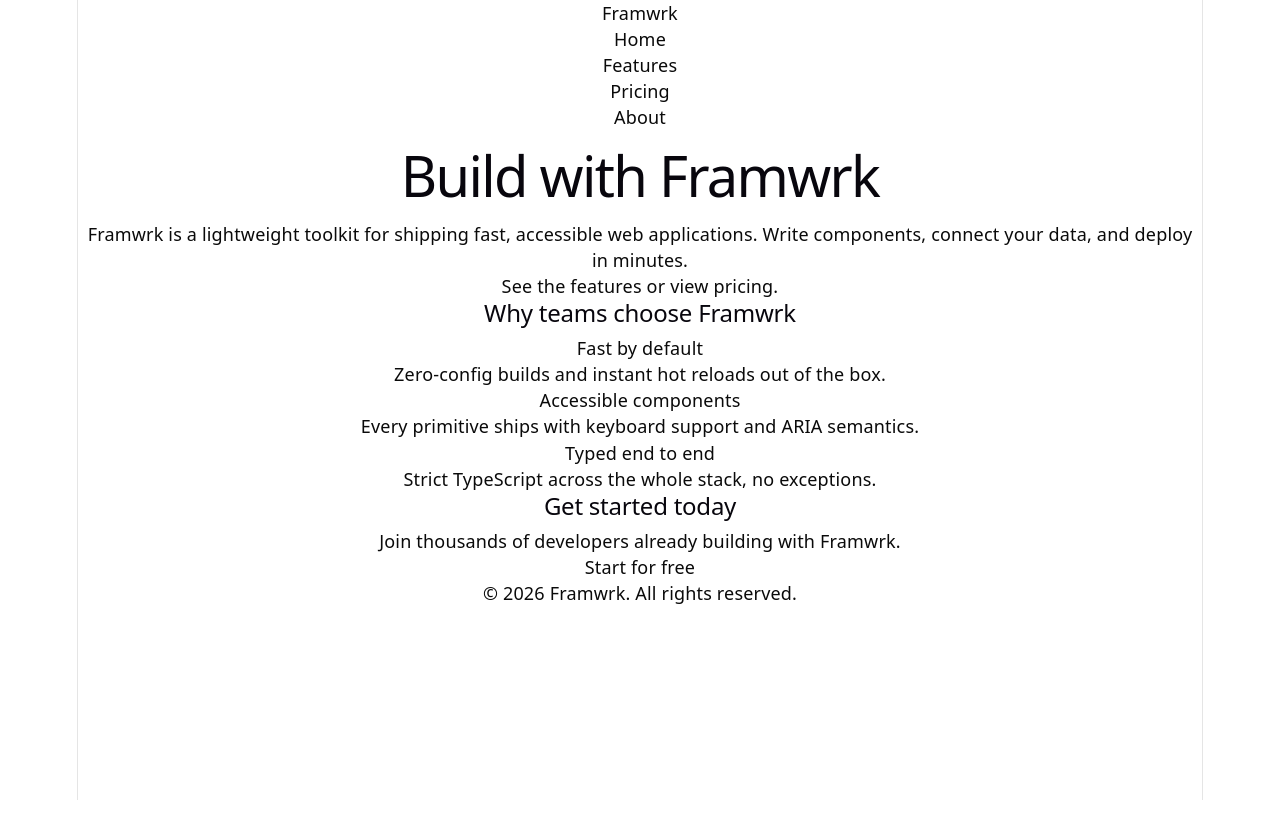
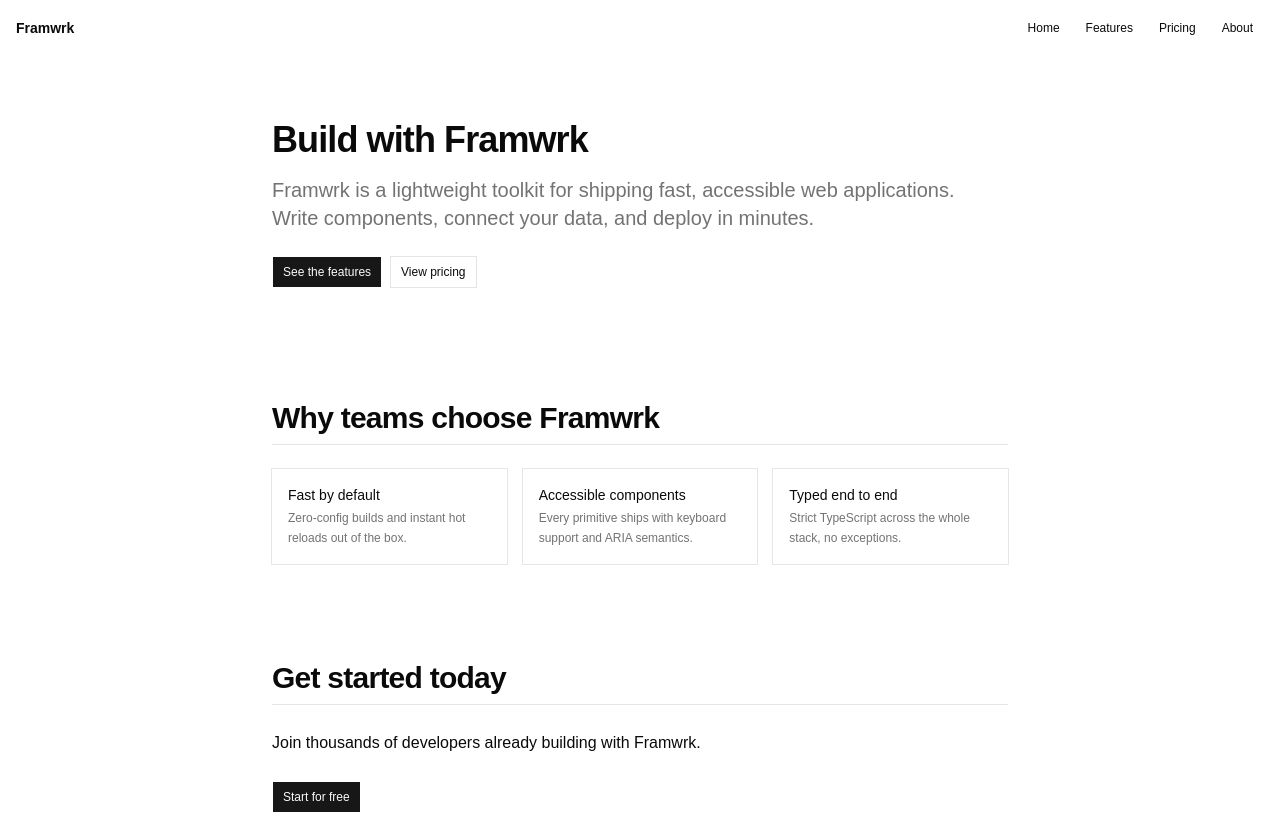
Before and after one commit to framwrk/framwrk.com, a React (Vite) app: page / in a window 1280 px wide. Shown: the top 814 px of the page. Built offline with nearby package versions, Linux system fonts and the light colour scheme.

Commit message:
Compose pages from components with Tailwind layout

```diff
--- a/src/components/Layout.tsx
+++ b/src/components/Layout.tsx
@@ -1,33 +1,14 @@
-import { Link, Outlet } from 'react-router'
+import { SiteFooter, SiteHeader } from "@/components/site"
+import { Outlet } from "react-router"
 
 export default function Layout() {
   return (
-    <>
-      <header>
-        <nav>
-          <Link to="/">Framwrk</Link>
-          <ul>
-            <li>
-              <Link to="/">Home</Link>
-            </li>
-            <li>
-              <Link to="/features">Features</Link>
-            </li>
-            <li>
-              <Link to="/pricing">Pricing</Link>
-            </li>
-            <li>
-              <Link to="/about">About</Link>
-            </li>
-          </ul>
-        </nav>
-      </header>
-      <main>
+    <div className="flex min-h-svh flex-col">
+      <SiteHeader />
+      <main className="flex-1">
         <Outlet />
       </main>
-      <footer>
-        <p>&copy; {new Date().getFullYear()} Framwrk. All rights reserved.</p>
-      </footer>
-    </>
+      <SiteFooter />
+    </div>
   )
 }
--- /dev/null
+++ b/src/components/site/index.ts
@@ -0,0 +1,3 @@
+export { Section } from "./section"
+export { SiteHeader } from "./site-header"
+export { SiteFooter } from "./site-footer"
--- /dev/null
+++ b/src/components/site/section.tsx
@@ -0,0 +1,13 @@
+import { cn } from "cn"
+
+function Section({ className, ...props }: React.ComponentProps<"section">) {
+  return (
+    <section
+      data-slot="section"
+      className={cn("mx-auto w-full max-w-3xl px-4 py-12", className)}
+      {...props}
+    />
+  )
+}
+
+export { Section }
--- /dev/null
+++ b/src/components/site/site-header.tsx
@@ -0,0 +1,37 @@
+import { Button } from "@/components/ui/button"
+import { Link } from "react-router"
+import { cn } from "cn"
+
+const navItems = [
+  { to: "/", label: "Home" },
+  { to: "/features", label: "Features" },
+  { to: "/pricing", label: "Pricing" },
+  { to: "/about", label: "About" },
+]
+
+function SiteHeader({ className, ...props }: React.ComponentProps<"header">) {
+  return (
+    <header
+      data-slot="site-header"
+      className={cn("flex items-center justify-between gap-4 px-4 py-3", className)}
+      {...props}
+    >
+      <Link to="/" className="text-sm font-semibold">
+        Framwrk
+      </Link>
+      <nav aria-label="Main">
+        <ul className="flex items-center gap-1">
+          {navItems.map((item) => (
+            <li key={item.to}>
+              <Button variant="ghost" render={<Link to={item.to} />}>
+                {item.label}
+              </Button>
+            </li>
+          ))}
+        </ul>
+      </nav>
+    </header>
+  )
+}
+
+export { SiteHeader }
--- a/src/index.css
+++ b/src/index.css
@@ -6,35 +6,8 @@
 @custom-variant dark (&:is(.dark *));
 
 :root {
-  --text: #6b6375;
-  --text-h: #08060d;
-  --bg: #fff;
   --border: oklch(0.922 0 0);
-  --code-bg: #f4f3ec;
   --accent: oklch(0.97 0 0);
-  --accent-bg: rgba(170, 59, 255, 0.1);
-  --accent-border: rgba(170, 59, 255, 0.5);
-  --social-bg: rgba(244, 243, 236, 0.5);
-  --shadow:
-    rgba(0, 0, 0, 0.1) 0 10px 15px -3px, rgba(0, 0, 0, 0.05) 0 4px 6px -2px;
-
-  --sans: system-ui, 'Segoe UI', Roboto, sans-serif;
-  --heading: system-ui, 'Segoe UI', Roboto, sans-serif;
-  --mono: ui-monospace, Consolas, monospace;
-
-  font: 18px/145% var(--sans);
-  letter-spacing: 0.18px;
-  color-scheme: light dark;
-  color: var(--text);
-  background: var(--bg);
-  font-synthesis: none;
-  text-rendering: optimizeLegibility;
-  -webkit-font-smoothing: antialiased;
-  -moz-osx-font-smoothing: grayscale;
-
-  @media (max-width: 1024px) {
-    font-size: 16px;
-  }
 
   --background: oklch(1 0 0);
 
@@ -94,87 +67,48 @@
 
   --sidebar-border: oklch(0.922 0 0);
 
-  --sidebar-ring: oklch(0.708 0 0)
+  --sidebar-ring: oklch(0.708 0 0);
 }
 
 @media (prefers-color-scheme: dark) {
   :root {
-    --text: #9ca3af;
-    --text-h: #f3f4f6;
-    --bg: #16171d;
     --border: #2e303a;
-    --code-bg: #1f2028;
     --accent: #c084fc;
-    --accent-bg: rgba(192, 132, 252, 0.15);
-    --accent-border: rgba(192, 132, 252, 0.5);
-    --social-bg: rgba(47, 48, 58, 0.5);
-    --shadow:
-      rgba(0, 0, 0, 0.4) 0 10px 15px -3px, rgba(0, 0, 0, 0.25) 0 4px 6px -2px;
-  }
-
-  #social .button-icon {
-    filter: invert(1) brightness(2);
   }
 }
 
-#root {
-  width: 1126px;
-  max-width: 100%;
-  margin: 0 auto;
-  text-align: center;
-  border-inline: 1px solid var(--border);
-  min-height: 100svh;
-  display: flex;
-  flex-direction: column;
-  box-sizing: border-box;
-}
-
-body {
-  margin: 0;
-}
-
-h1,
-h2 {
-  font-family: var(--heading);
-  font-weight: 500;
-  color: var(--text-h);
-}
-
-h1 {
-  font-size: 56px;
-  letter-spacing: -1.68px;
-  margin: 32px 0;
-  @media (max-width: 1024px) {
-    font-size: 36px;
-    margin: 20px 0;
-  }
-}
-h2 {
-  font-size: 24px;
-  line-height: 118%;
-  letter-spacing: -0.24px;
-  margin: 0 0 8px;
-  @media (max-width: 1024px) {
-    font-size: 20px;
-  }
-}
-p {
-  margin: 0;
-}
-
-code,
-.counter {
-  font-family: var(--mono);
-  display: inline-flex;
-  border-radius: 4px;
-  color: var(--text-h);
-}
-
-code {
-  font-size: 15px;
-  line-height: 135%;
-  padding: 4px 8px;
-  background: var(--code-bg);
+.dark {
+  --background: oklch(0.145 0 0);
+  --foreground: oklch(0.985 0 0);
+  --card: oklch(0.205 0 0);
+  --card-foreground: oklch(0.985 0 0);
+  --popover: oklch(0.205 0 0);
+  --popover-foreground: oklch(0.985 0 0);
+  --primary: oklch(0.922 0 0);
+  --primary-foreground: oklch(0.145 0 0);
+  --secondary: oklch(0.269 0 0);
+  --secondary-foreground: oklch(0.985 0 0);
+  --muted: oklch(0.269 0 0);
+  --muted-foreground: oklch(0.708 0 0);
+  --accent: oklch(0.269 0 0);
+  --accent-foreground: oklch(0.985 0 0);
+  --destructive: oklch(0.704 0.191 22.216);
+  --border: oklch(1 0 0 / 10%);
+  --input: oklch(1 0 0 / 15%);
+  --ring: oklch(0.556 0 0);
+  --chart-1: oklch(0.87 0 0);
+  --chart-2: oklch(0.556 0 0);
+  --chart-3: oklch(0.439 0 0);
+  --chart-4: oklch(0.371 0 0);
+  --chart-5: oklch(0.269 0 0);
+  --sidebar: oklch(0.205 0 0);
+  --sidebar-foreground: oklch(0.985 0 0);
+  --sidebar-primary: oklch(0.488 0.243 264.376);
+  --sidebar-primary-foreground: oklch(0.985 0 0);
+  --sidebar-accent: oklch(0.269 0 0);
+  --sidebar-accent-foreground: oklch(0.985 0 0);
+  --sidebar-border: oklch(1 0 0 / 10%);
+  --sidebar-ring: oklch(0.556 0 0);
 }
 
 @theme inline {
@@ -220,44 +154,14 @@ code {
   --radius-4xl: calc(var(--radius) * 2.6);
 }
 
-.dark {
-  --background: oklch(0.145 0 0);
-  --foreground: oklch(0.985 0 0);
-  --card: oklch(0.205 0 0);
-  --card-foreground: oklch(0.985 0 0);
-  --popover: oklch(0.205 0 0);
-  --popover-foreground: oklch(0.985 0 0);
-  --primary: oklch(0.922 0 0);
-  --primary-foreground: oklch(0.205 0 0);
-  --secondary: oklch(0.269 0 0);
-  --secondary-foreground: oklch(0.985 0 0);
-  --muted: oklch(0.269 0 0);
-  --muted-foreground: oklch(0.708 0 0);
-  --accent: oklch(0.269 0 0);
-  --accent-foreground: oklch(0.985 0 0);
-  --destructive: oklch(0.704 0.191 22.216);
-  --border: oklch(1 0 0 / 10%);
-  --input: oklch(1 0 0 / 15%);
-  --ring: oklch(0.556 0 0);
-  --chart-1: oklch(0.87 0 0);
-  --chart-2: oklch(0.556 0 0);
-  --chart-3: oklch(0.439 0 0);
-  --chart-4: oklch(0.371 0 0);
-  --chart-5: oklch(0.269 0 0);
-  --sidebar: oklch(0.205 0 0);
-  --sidebar-foreground: oklch(0.985 0 0);
-  --sidebar-primary: oklch(0.488 0.243 264.376);
-  --sidebar-primary-foreground: oklch(0.985 0 0);
-  --sidebar-accent: oklch(0.269 0 0);
-  --sidebar-accent-foreground: oklch(0.985 0 0);
-  --sidebar-border: oklch(1 0 0 / 10%);
-  --sidebar-ring: oklch(0.556 0 0);
-}
-
 @layer base {
   * {
-    @apply border-border outline-ring/50;}
+    @apply border-border outline-ring/50;
+  }
   body {
-    @apply bg-background text-foreground;}
+    @apply bg-background text-foreground;
+  }
   html {
-    @apply font-sans;}}
+    @apply font-sans;
+  }
+}
--- a/src/pages/Features.tsx
+++ b/src/pages/Features.tsx
@@ -1,46 +1,57 @@
+import { H1, H2 } from "@/components/typography"
+import { Section } from "@/components/site"
+
+const capabilities = [
+  {
+    term: "Instant builds",
+    description:
+      "Native ESM dev server and production bundles optimized per route.",
+  },
+  {
+    term: "Composable components",
+    description:
+      "Headless primitives you style your way, with no lock-in and no runtime bloat.",
+  },
+  {
+    term: "Data routing",
+    description:
+      "Loaders and actions colocated with routes, with automatic revalidation.",
+  },
+  {
+    term: "First-class TypeScript",
+    description: "Strict types from entry file to edge, generated for every layer.",
+  },
+  {
+    term: "Themeable design tokens",
+    description: "Semantic CSS variables that adapt to light and dark modes automatically.",
+  },
+  {
+    term: "Zero-config deploys",
+    description: "Static output that runs on any host or edge runtime.",
+  },
+]
+
 export default function Features() {
   return (
     <>
-      <section>
-        <h1>Features</h1>
-        <p>Everything you need to build and ship a modern web app.</p>
-      </section>
+      <Section className="py-16">
+        <H1>Features</H1>
+        <p className="mt-4">
+          Everything you need to build and ship a modern web app.
+        </p>
+      </Section>
 
-      <section>
-        <h2>Core capabilities</h2>
-        <dl>
-          <dt>Instant builds</dt>
-          <dd>
-            Native ESM dev server and production bundles optimized per route.
-          </dd>
-
-          <dt>Composable components</dt>
-          <dd>
-            Headless primitives you style your way, with no lock-in and no
-            runtime bloat.
-          </dd>
-
-          <dt>Data routing</dt>
-          <dd>
-            Loaders and actions colocated with routes, with automatic
-            revalidation.
-          </dd>
-
-          <dt>First-class TypeScript</dt>
-          <dd>
-            Strict types from entry file to edge, generated for every layer.
-          </dd>
-
-          <dt>Themeable design tokens</dt>
-          <dd>
-            Semantic CSS variables that adapt to light and dark modes
-            automatically.
-          </dd>
-
-          <dt>Zero-config deploys</dt>
-          <dd>Static output that runs on any host or edge runtime.</dd>
+      <Section>
+        <H2>Core capabilities</H2>
+        <dl className="mt-6 grid gap-x-8 gap-y-6 sm:grid-cols-2">
+          {capabilities.map((capability) => (
+            <div key={capability.term}>
+              <dt className="text-sm font-medium">{capability.term}</dt>
+              <dd className="mt-1 text-sm">{capability.description}</dd>
+            </div>
+          ))}
         </dl>
-      </section>
+      </Section>
     </>
   )
 }
--- a/src/pages/Home.tsx
+++ b/src/pages/Home.tsx
@@ -1,46 +1,65 @@
-import { Link } from 'react-router'
+import { Button } from "@/components/ui/button"
+import { Card, CardDescription, CardHeader, CardTitle } from "@/components/ui/card"
+import { H1, H2, Lead, P } from "@/components/typography"
+import { Link } from "react-router"
+import { Section } from "@/components/site"
+
+const features = [
+  {
+    title: "Fast by default",
+    description: "Zero-config builds and instant hot reloads out of the box.",
+  },
+  {
+    title: "Accessible components",
+    description: "Every primitive ships with keyboard support and ARIA semantics.",
+  },
+  {
+    title: "Typed end to end",
+    description: "Strict TypeScript across the whole stack, no exceptions.",
+  },
+]
 
 export default function Home() {
   return (
     <>
-      <section>
-        <h1>Build with Framwrk</h1>
-        <p>
+      <Section className="py-16">
+        <H1>Build with Framwrk</H1>
+        <Lead className="mt-4 max-w-prose">
           Framwrk is a lightweight toolkit for shipping fast, accessible web
           applications. Write components, connect your data, and deploy in
           minutes.
-        </p>
-        <p>
-          <Link to="/features">See the features</Link> or{' '}
-          <Link to="/pricing">view pricing</Link>.
-        </p>
-      </section>
+        </Lead>
+        <div className="mt-6 flex flex-wrap gap-2">
+          <Button render={<Link to="/features" />}>See the features</Button>
+          <Button variant="outline" render={<Link to="/pricing" />}>
+            View pricing
+          </Button>
+        </div>
+      </Section>
 
-      <section>
-        <h2>Why teams choose Framwrk</h2>
-        <ul>
-          <li>
-            <h3>Fast by default</h3>
-            <p>Zero-config builds and instant hot reloads out of the box.</p>
-          </li>
-          <li>
-            <h3>Accessible components</h3>
-            <p>
-              Every primitive ships with keyboard support and ARIA semantics.
-            </p>
-          </li>
-          <li>
-            <h3>Typed end to end</h3>
-            <p>Strict TypeScript across the whole stack, no exceptions.</p>
-          </li>
-        </ul>
-      </section>
+      <Section>
+        <H2>Why teams choose Framwrk</H2>
+        <div className="mt-6 grid gap-4 sm:grid-cols-3">
+          {features.map((feature) => (
+            <Card key={feature.title}>
+              <CardHeader>
+                <CardTitle>{feature.title}</CardTitle>
+                <CardDescription>{feature.description}</CardDescription>
+              </CardHeader>
+            </Card>
+          ))}
+        </div>
+      </Section>
 
-      <section>
-        <h2>Get started today</h2>
-        <p>Join thousands of developers already building with Framwrk.</p>
-        <Link to="/pricing">Start for free</Link>
-      </section>
+      <Section>
+        <H2>Get started today</H2>
+        <P className="mt-4">
+          Join thousands of developers already building with Framwrk.
+        </P>
+        <Button className="mt-6" render={<Link to="/pricing" />}>
+          Start for free
+        </Button>
+      </Section>
     </>
   )
 }
--- a/src/pages/Pricing.tsx
+++ b/src/pages/Pricing.tsx
@@ -1,54 +1,91 @@
+import { H1, H2 } from "@/components/typography"
+import {
+  Table,
+  TableBody,
+  TableCell,
+  TableHead,
+  TableHeader,
+  TableRow,
+} from "@/components/ui/table"
+import { Section } from "@/components/site"
+
+const plans = [
+  {
+    name: "Hobby",
+    price: "Free",
+    includes: "1 project, community support, public repositories",
+  },
+  {
+    name: "Pro",
+    price: "$20 / month",
+    includes: "Unlimited projects, priority support, analytics",
+  },
+  {
+    name: "Team",
+    price: "$60 / month",
+    includes: "Everything in Pro, shared workspaces, role-based access",
+  },
+]
+
+const faqs = [
+  {
+    question: "Can I switch plans later?",
+    answer:
+      "Yes, upgrade or downgrade at any time and we prorate the difference.",
+  },
+  {
+    question: "Is there a free trial?",
+    answer: "The Hobby plan is free forever, no trial period or card required.",
+  },
+  {
+    question: "Do you offer discounts?",
+    answer: "Students and open-source maintainers get Pro at no cost.",
+  },
+]
+
 export default function Pricing() {
   return (
     <>
-      <section>
-        <h1>Pricing</h1>
-        <p>Simple plans that scale with your project.</p>
-      </section>
+      <Section className="py-16">
+        <H1>Pricing</H1>
+        <p className="mt-4">Simple plans that scale with your project.</p>
+      </Section>
 
-      <section>
-        <h2>Plans</h2>
-        <table>
-          <thead>
-            <tr>
-              <th scope="col">Plan</th>
-              <th scope="col">Price</th>
-              <th scope="col">Includes</th>
-            </tr>
-          </thead>
-          <tbody>
-            <tr>
-              <th scope="row">Hobby</th>
-              <td>Free</td>
-              <td>1 project, community support, public repositories</td>
-            </tr>
-            <tr>
-              <th scope="row">Pro</th>
-              <td>$20 / month</td>
-              <td>Unlimited projects, priority support, analytics</td>
-            </tr>
-            <tr>
-              <th scope="row">Team</th>
-              <td>$60 / month</td>
-              <td>
-                Everything in Pro, shared workspaces, role-based access
-              </td>
-            </tr>
-          </tbody>
-        </table>
-      </section>
+      <Section>
+        <H2>Plans</H2>
+        <Table className="mt-6">
+          <TableHeader>
+            <TableRow>
+              <TableHead scope="col">Plan</TableHead>
+              <TableHead scope="col">Price</TableHead>
+              <TableHead scope="col">Includes</TableHead>
+            </TableRow>
+          </TableHeader>
+          <TableBody>
+            {plans.map((plan) => (
+              <TableRow key={plan.name}>
+                <TableHead scope="row">{plan.name}</TableHead>
+                <TableCell>{plan.price}</TableCell>
+                <TableCell className="whitespace-normal">
+                  {plan.includes}
+                </TableCell>
+              </TableRow>
+            ))}
+          </TableBody>
+        </Table>
+      </Section>
 
-      <section>
-        <h2>Frequently asked questions</h2>
-        <dl>
-          <dt>Can I switch plans later?</dt>
-          <dd>Yes, upgrade or downgrade at any time and we prorate the difference.</dd>
-          <dt>Is there a free trial?</dt>
-          <dd>The Hobby plan is free forever, no trial period or card required.</dd>
-          <dt>Do you offer discounts?</dt>
-          <dd>Students and open-source maintainers get Pro at no cost.</dd>
+      <Section>
+        <H2>Frequently asked questions</H2>
+        <dl className="mt-6 space-y-6">
+          {faqs.map((faq) => (
+            <div key={faq.question}>
+              <dt className="text-sm font-medium">{faq.question}</dt>
+              <dd className="mt-1 text-sm">{faq.answer}</dd>
+            </div>
+          ))}
         </dl>
-      </section>
+      </Section>
     </>
   )
 }
```
Also changed, not shown: src/components/site/site-footer.tsx (added, +20 -0 lines), src/pages/About.tsx (+18 -15 lines).
